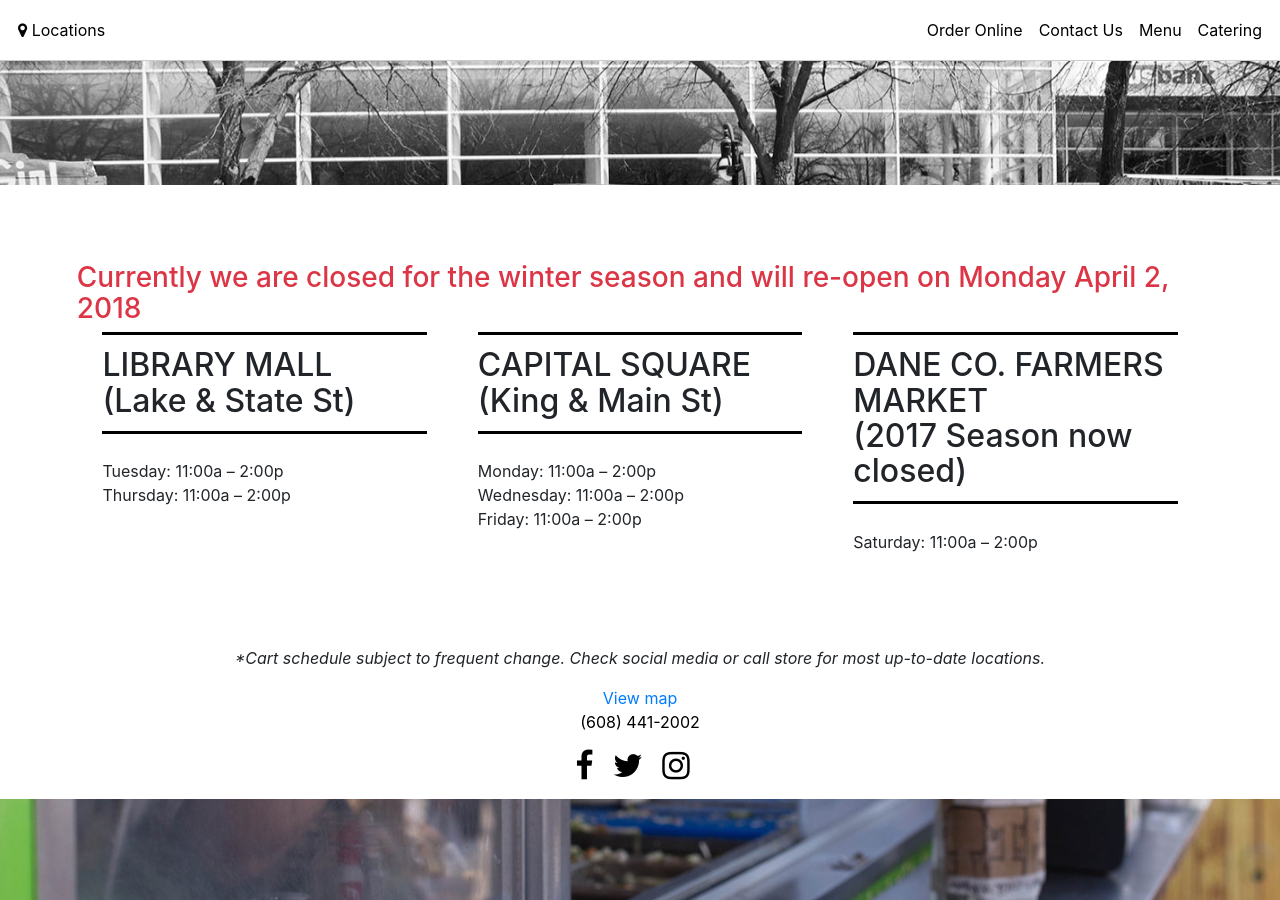
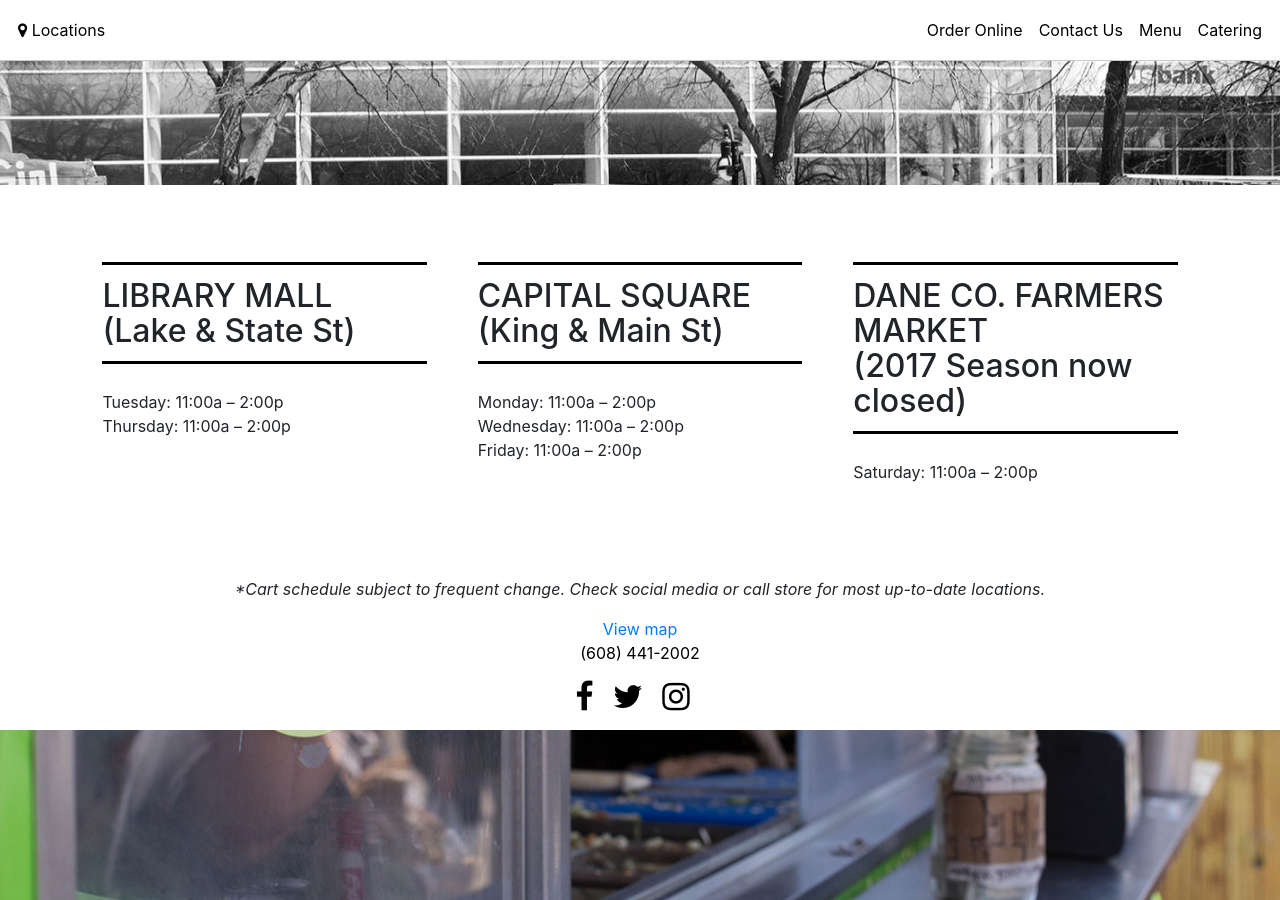
Before and after one commit to ajwahlb/Banzo, a Jekyll site: the page built from _pages/food-carts.html, in a window 1280 px wide and 900 px high, scrolled down 1946 px. Built offline with Jekyll 4.4.1, drawn with Linux system fonts in a browser that asks for light colours; nearby versions of some CDN libraries.

Commit message:
food carts back in action

```diff
--- a/_pages/food-carts.html
+++ b/_pages/food-carts.html
@@ -29,7 +29,6 @@ permalink: /food-carts/
 	</div>
 
 	<div id="contact" class="row pad6vw">
-		<h3 class="text-danger" style="width:100%;">Currently we are closed for the winter season and will re-open on Monday April 2, 2018</h3>
 
 		<div class="col-md pad02vw">
 			<h2 class="title">LIBRARY MALL<br>(Lake &amp; State St)</h2>
```
